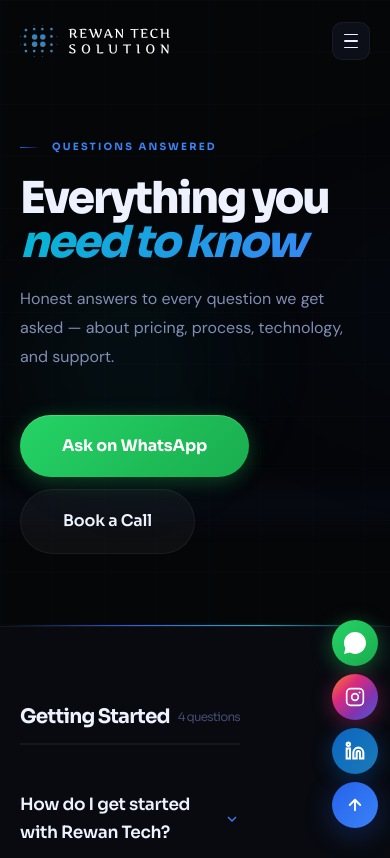
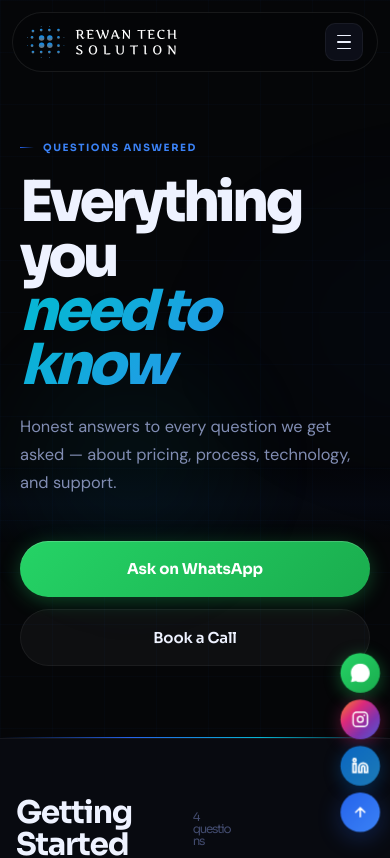
Before and after one commit to arpit9263/Rewantechsolutionwebsite, a Next.js app: page /faq in a window 390 px wide. Shown: the top 858 px of the page. Built offline with nearby package versions, Linux system fonts and the light colour scheme.

Commit message:
working on responsive

```diff
--- a/src/app/about/page.js
+++ b/src/app/about/page.js
@@ -63,7 +63,7 @@
               Four beliefs we<br/><span className="grad">never compromise on</span>
             </h2>
           </R>
-          <div style={{ display:'grid', gridTemplateColumns:'repeat(auto-fit,minmax(260px,1fr))', gap:16 }}>
+          <div style={{ display:'grid', gridTemplateColumns:'repeat(auto-fit,minmax(min(100%,260px),1fr))', gap:16 }}>
             {VALUES.map((v,i)=>(
               <R key={v.t} c="rv" d={i*0.07} style={{
                 background:'var(--bg3)', border:'1px solid var(--bdr)',
@@ -87,7 +87,7 @@
       {/* Founder */}
       <section className="sec" style={{ background:'var(--bg)', borderTop:'1px solid var(--bdr)' }}>
         <div className="ctr">
-          <div style={{ display:'grid', gridTemplateColumns:'repeat(auto-fit,minmax(300px,1fr))', gap:'clamp(40px,6vw,80px)', alignItems:'center' }}>
+          <div style={{ display:'grid', gridTemplateColumns:'repeat(auto-fit,minmax(min(100%,300px),1fr))', gap:'clamp(40px,6vw,80px)', alignItems:'center' }}>
             <R c="rv-l">
               <div className="ey" style={{ marginBottom:16 }}>Meet the founder</div>
               <h2 className="d2" style={{ fontSize:'clamp(28px,4vw,52px)', marginBottom:20 }}>
@@ -143,7 +143,7 @@
               4 specialists.<br/><span className="grad">One standard.</span>
             </h2>
           </R>
-          <div style={{ display:'grid', gridTemplateColumns:'repeat(auto-fill,minmax(300px,1fr))', gap:16 }}>
+          <div style={{ display:'grid', gridTemplateColumns:'repeat(auto-fill,minmax(min(100%,300px),1fr))', gap:16 }}>
             {TEAM.map((m,i)=>(
               <R key={m.name} c="rv" d={i*0.07} style={{
                 background:'var(--bg3)', border:'1px solid var(--bdr)',
--- a/src/app/contact/page.js
+++ b/src/app/contact/page.js
@@ -609,7 +609,7 @@
           <div
             style={{
               display: 'grid',
-              gridTemplateColumns: 'repeat(auto-fit,minmax(300px,1fr))',
+              gridTemplateColumns: 'repeat(auto-fit,minmax(min(100%,300px),1fr))',
               gap: 'clamp(36px,5vw,64px)',
               alignItems: 'start',
             }}
--- a/src/app/faq/page.js
+++ b/src/app/faq/page.js
@@ -82,7 +82,7 @@
 
       <section className="sec" style={{ background:'var(--bg2)', borderTop:'1px solid var(--bdr)' }}>
         <div className="ctr">
-          <div style={{ display:'grid', gridTemplateColumns:'220px 1fr', gap:'clamp(32px,5vw,60px)', alignItems:'start' }}>
+          <div style={{ display:'grid', gridTemplateColumns:'minmax(0,220px) minmax(0,1fr)', gap:'clamp(32px,5vw,60px)', alignItems:'start' }}>
 
             {/* Sidebar */}
             <div className="no-mob" style={{ position:'sticky', top:100 }}>
--- a/src/app/globals.css
+++ b/src/app/globals.css
@@ -350,3 +350,68 @@
     grid-column: 1 / -1;
   }
 }
+
+
+/* ── FINAL RESPONSIVE HARDENING ─────────────────────────────
+   Keeps the same design, but prevents horizontal overflow on
+   mobile/tablet and improves spacing across all pages.
+──────────────────────────────────────────────────────────── */
+html, body, #__next { width: 100%; max-width: 100%; overflow-x: hidden; }
+main, section, header, footer, nav, .ctr { max-width: 100%; }
+.ctr { width: min(100%, 1380px); }
+section, .sec, .sec-s { max-width: 100%; overflow-x: clip; }
+* { min-width: 0; }
+h1, h2, h3, h4, p, a, span, div { overflow-wrap: break-word; }
+
+@media (max-width: 1024px) {
+  .sec { padding: clamp(64px, 9vw, 96px) clamp(18px, 4vw, 40px); }
+  .sec-s { padding: clamp(44px, 7vw, 72px) clamp(18px, 4vw, 40px); }
+}
+
+@media (max-width: 768px) {
+  body { line-height: 1.58; }
+  .d1 { font-size: clamp(46px, 15vw, 68px) !important; line-height: .96 !important; letter-spacing: -0.065em !important; }
+  .d2 { font-size: clamp(30px, 10vw, 48px) !important; line-height: 1.02 !important; }
+  .d3 { font-size: clamp(24px, 8vw, 34px) !important; }
+  .body { font-size: clamp(15px, 4.2vw, 17px) !important; line-height: 1.72 !important; max-width: 100% !important; }
+  .grad, .shim { min-width: 0 !important; max-width: 100% !important; white-space: normal !important; padding-right: .08em !important; }
+  .btn, .btn-lg, .btn-xl { width: 100%; justify-content: center; white-space: normal; text-align: center; }
+  .btn-lg { padding: 16px 24px !important; font-size: 15px !important; }
+  .btn-xl { padding: 18px 26px !important; font-size: 16px !important; }
+  .tag { max-width: 100%; white-space: normal; }
+  .ey { gap: 9px; letter-spacing: .16em; }
+  .ey::before { width: 14px; }
+  .mq-wrap { margin-left: -18px; margin-right: -18px; }
+  .fab-group { right: 10px; bottom: 12px; transform: scale(.92); transform-origin: bottom right; }
+}
+
+@media (max-width: 520px) {
+  .sec { padding: 58px 16px; }
+  .sec-s { padding: 42px 16px; }
+  .d1 { font-size: clamp(42px, 14.5vw, 58px) !important; }
+  .d2 { font-size: clamp(28px, 9.5vw, 42px) !important; }
+  .body-sm { font-size: 13px; }
+  .card, [data-h] { border-radius: 22px !important; }
+  .fab-group { transform: scale(.86); }
+}
+
+@media (max-width: 380px) {
+  .d1 { font-size: clamp(38px, 14vw, 50px) !important; }
+  .btn-lg { padding-left: 18px !important; padding-right: 18px !important; }
+}
+
+@media (max-width: 768px) {
+  nav {
+    top: 12px !important;
+    left: 12px !important;
+    right: 12px !important;
+    width: auto !important;
+    transform: none !important;
+    padding: 10px 14px !important;
+    border-radius: 9999px !important;
+    background: rgba(5,6,8,0.86) !important;
+    border: 1px solid rgba(255,255,255,0.08) !important;
+    backdrop-filter: blur(20px) saturate(1.5) !important;
+  }
+  nav img, nav svg { max-width: min(220px, calc(100vw - 110px)); height: auto; }
+}
--- a/src/app/pricing/page.js
+++ b/src/app/pricing/page.js
@@ -92,7 +92,7 @@
       {tab==='packages' && (
         <section className="sec" style={{ background:'var(--bg)', borderTop:'none' }}>
           <div className="ctr">
-            <div style={{ display:'grid', gridTemplateColumns:'repeat(auto-fit,minmax(300px,1fr))', gap:20, marginBottom:28 }}>
+            <div style={{ display:'grid', gridTemplateColumns:'repeat(auto-fit,minmax(min(100%,300px),1fr))', gap:20, marginBottom:28 }}>
               {PACKAGES.map((p,i)=>(
                 <R key={p.name} c="rv" d={i*0.09} style={{
                   background: p.featured ? 'var(--bg2)' : 'var(--bg2)',
@@ -161,7 +161,7 @@
               <h2 className="d2" style={{ fontSize:'clamp(26px,4vw,48px)' }}>Post-launch support &<br/><span className="grad">maintenance plans</span></h2>
               <p className="body" style={{ maxWidth:440, margin:'16px auto 0', fontSize:16 }}>We don't disappear after launch. Our retainer plans keep your product healthy, secure, and evolving.</p>
             </R>
-            <div style={{ display:'grid', gridTemplateColumns:'repeat(auto-fit,minmax(280px,1fr))', gap:20, maxWidth:1000, margin:'0 auto' }}>
+            <div style={{ display:'grid', gridTemplateColumns:'repeat(auto-fit,minmax(min(100%,280px),1fr))', gap:20, maxWidth:1000, margin:'0 auto' }}>
               {RETAINERS.map((m,i)=>(
                 <R key={m.name} c="rv" d={i*0.09} style={{
                   background:'var(--bg2)', border:`1px solid ${m.featured?m.color+'50':'var(--bdr)'}`,
@@ -195,7 +195,7 @@
               <h2 className="d2" style={{ fontSize:'clamp(26px,4vw,48px)' }}>Enhance any package</h2>
               <p className="body" style={{ maxWidth:440, marginTop:12, fontSize:16 }}>Add these services to any package at a fixed additional price.</p>
             </R>
-            <div style={{ display:'grid', gridTemplateColumns:'repeat(auto-fill,minmax(280px,1fr))', gap:16 }}>
+            <div style={{ display:'grid', gridTemplateColumns:'repeat(auto-fill,minmax(min(100%,280px),1fr))', gap:16 }}>
               {ADDONS.map((a,i)=>(
                 <R key={a.name} c="rv" d={i*0.07} style={{
                   background:'var(--bg2)', border:'1px solid var(--bdr)',
--- a/src/app/services/page.js
+++ b/src/app/services/page.js
@@ -91,7 +91,7 @@
         <div className="ctr">
           {SVC.map((s, i) => (
             <R key={s.n} c={i%2===0?'rv-l':'rv-r'} style={{
-              display:'grid', gridTemplateColumns:'repeat(auto-fit,minmax(280px,1fr))',
+              display:'grid', gridTemplateColumns:'repeat(auto-fit,minmax(min(100%,280px),1fr))',
               gap:'clamp(28px,4vw,56px)', alignItems:'start',
               padding:'clamp(36px,5vw,60px) 0',
               borderBottom: i < SVC.length-1 ? '1px solid var(--bdr)' : 'none',
```
Also changed, not shown: src/app/page.js (+12 -10 lines), src/app/work/page.js (+5 -5 lines).
